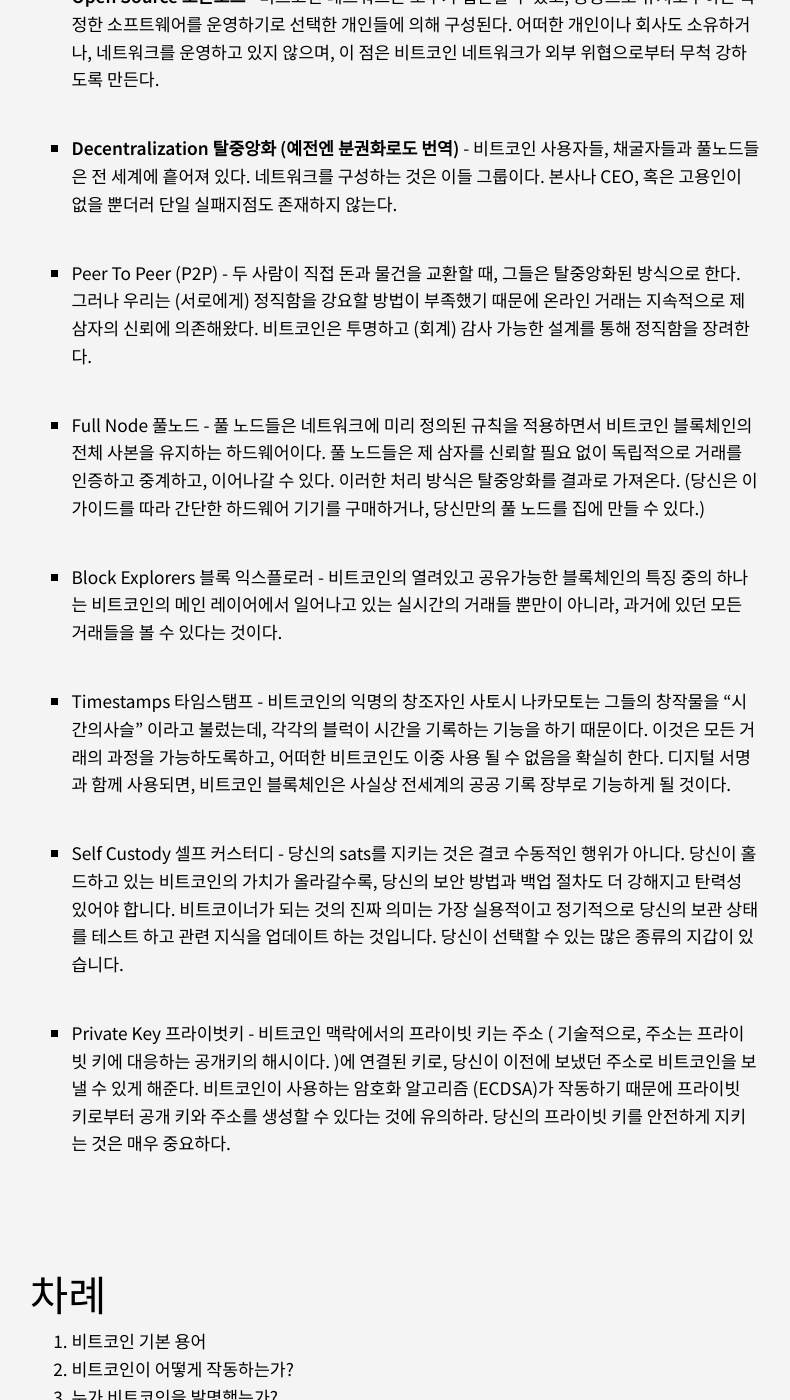
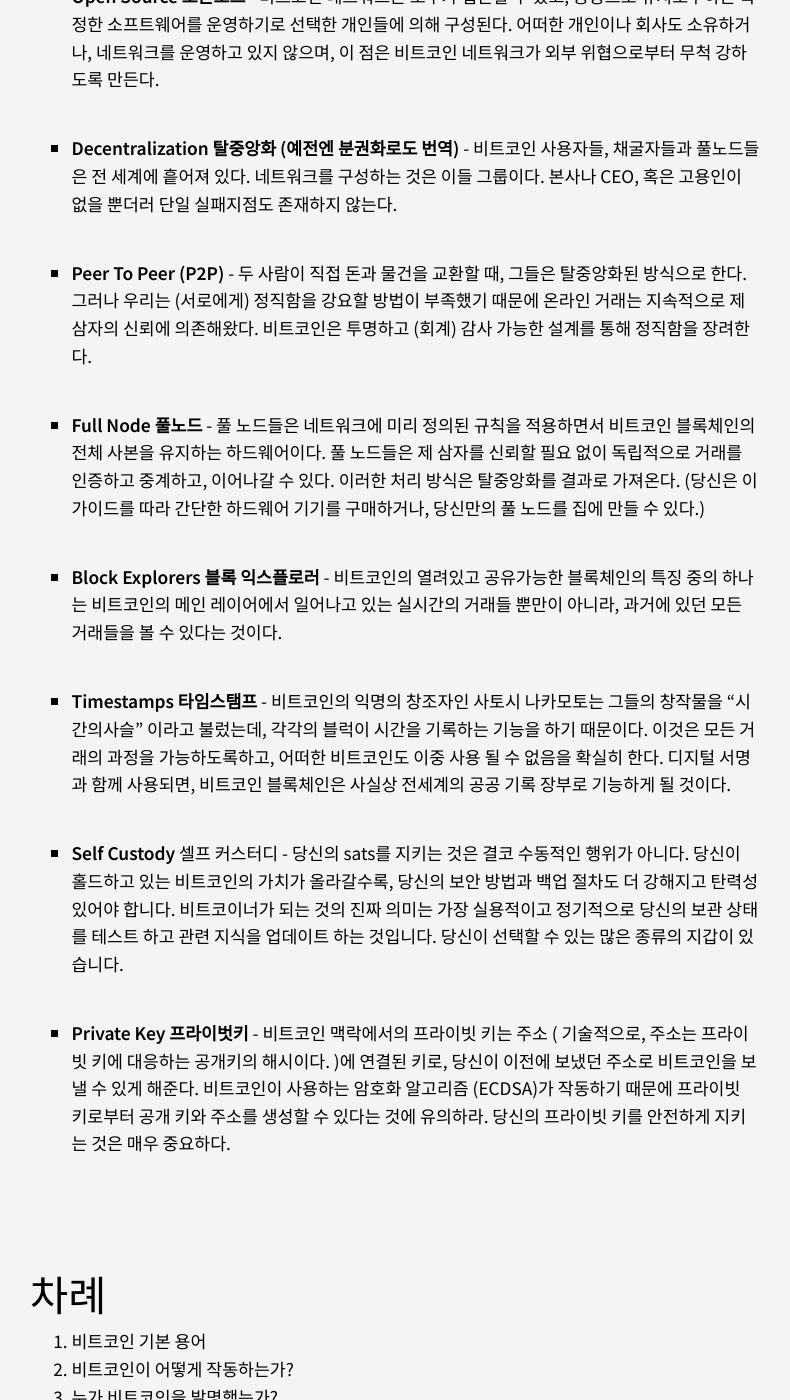
Before and after one commit to bitcoinkrorg/bitcoinkrorg.github.io, a Jekyll site: the page built from _posts/2022-04-18-번역-비트코인이란 무엇인가.md, in a window 1280 px wide and 1400 px high, scrolled down 1722 px. Shown: the whole window, without its empty margins (245-1035 px from the left). Built offline with Jekyll 4.4.1, drawn with Linux system fonts in a browser that asks for light colours; some of the changed text lies outside the part shown.

Commit message:
link update

```diff
--- a/_posts/2022-04-18-번역-비트코인이란 무엇인가.md
+++ b/_posts/2022-04-18-번역-비트코인이란 무엇인가.md
@@ -27,17 +27,17 @@ ori_address: https://bitcoinmagazine.com/guides/what-is-bitcoin
 
 * **Decentralization 탈중앙화 (예전엔 분권화로도 번역)** - 비트코인 사용자들, 채굴자들과 풀노드들은 전 세계에 흩어져 있다. 네트워크를 구성하는 것은 이들 그룹이다. 본사나 CEO, 혹은 고용인이 없을 뿐더러 단일 실패지점도 존재하지 않는다.
 
-* Peer To Peer (P2P) - 두 사람이 직접 돈과 물건을 교환할 때, 그들은 탈중앙화된 방식으로 한다. 그러나 우리는 (서로에게) 정직함을 강요할 방법이 부족했기 때문에 온라인 거래는 지속적으로 제 삼자의 신뢰에 의존해왔다. 비트코인은 투명하고 (회계) 감사 가능한 설계를 통해 정직함을 장려한다.
+* **Peer To Peer (P2P)** - 두 사람이 직접 돈과 물건을 교환할 때, 그들은 탈중앙화된 방식으로 한다. 그러나 우리는 (서로에게) 정직함을 강요할 방법이 부족했기 때문에 온라인 거래는 지속적으로 제 삼자의 신뢰에 의존해왔다. 비트코인은 투명하고 (회계) 감사 가능한 설계를 통해 정직함을 장려한다.
 
-* Full Node 풀노드 - 풀 노드들은 네트워크에 미리 정의된 규칙을 적용하면서 비트코인 블록체인의 전체 사본을 유지하는 하드웨어이다. 풀 노드들은 제 삼자를 신뢰할 필요 없이 독립적으로 거래를 인증하고 중계하고, 이어나갈 수 있다. 이러한 처리 방식은 탈중앙화를 결과로 가져온다. (당신은 이 가이드를 따라 간단한 하드웨어 기기를 구매하거나, 당신만의 풀 노드를 집에 만들 수 있다.)
+* **Full Node 풀노드** - 풀 노드들은 네트워크에 미리 정의된 규칙을 적용하면서 비트코인 블록체인의 전체 사본을 유지하는 하드웨어이다. 풀 노드들은 제 삼자를 신뢰할 필요 없이 독립적으로 거래를 인증하고 중계하고, 이어나갈 수 있다. 이러한 처리 방식은 탈중앙화를 결과로 가져온다. (당신은 이 가이드를 따라 간단한 하드웨어 기기를 구매하거나, 당신만의 풀 노드를 집에 만들 수 있다.)
 
-* Block Explorers 블록 익스플로러 - 비트코인의 열려있고 공유가능한 블록체인의 특징 중의 하나는 비트코인의 메인 레이어에서 일어나고 있는 실시간의 거래들 뿐만이 아니라, 과거에 있던 모든 거래들을 볼 수 있다는 것이다.
+* **Block Explorers 블록 익스플로러** - 비트코인의 열려있고 공유가능한 블록체인의 특징 중의 하나는 비트코인의 메인 레이어에서 일어나고 있는 실시간의 거래들 뿐만이 아니라, 과거에 있던 모든 거래들을 볼 수 있다는 것이다.
 
-* Timestamps 타임스탬프 - 비트코인의 익명의 창조자인 사토시 나카모토는 그들의 창작물을 “시간의사슬” 이라고 불렀는데, 각각의 블럭이 시간을 기록하는 기능을 하기 때문이다. 이것은 모든 거래의 과정을 가능하도록하고, 어떠한 비트코인도 이중 사용 될 수 없음을 확실히 한다.  디지털 서명과 함께 사용되면, 비트코인 블록체인은 사실상 전세계의 공공 기록 장부로 기능하게 될 것이다.
+* **Timestamps 타임스탬프** - 비트코인의 익명의 창조자인 사토시 나카모토는 그들의 창작물을 “시간의사슬” 이라고 불렀는데, 각각의 블럭이 시간을 기록하는 기능을 하기 때문이다. 이것은 모든 거래의 과정을 가능하도록하고, 어떠한 비트코인도 이중 사용 될 수 없음을 확실히 한다.  디지털 서명과 함께 사용되면, 비트코인 블록체인은 사실상 전세계의 공공 기록 장부로 기능하게 될 것이다.
 
-* Self Custody 셀프 커스터디 - 당신의 sats를 지키는 것은 결코 수동적인 행위가 아니다. 당신이 홀드하고 있는 비트코인의 가치가 올라갈수록, 당신의 보안 방법과 백업 절차도 더 강해지고 탄력성 있어야 합니다. 비트코이너가 되는 것의 진짜 의미는 가장 실용적이고 정기적으로 당신의 보관 상태를 테스트 하고 관련 지식을 업데이트 하는 것입니다. 당신이 선택할 수 있는 많은 종류의 지갑이 있습니다.
+* **Self Custody** 셀프 커스터디 - 당신의 sats를 지키는 것은 결코 수동적인 행위가 아니다. 당신이 홀드하고 있는 비트코인의 가치가 올라갈수록, 당신의 보안 방법과 백업 절차도 더 강해지고 탄력성 있어야 합니다. 비트코이너가 되는 것의 진짜 의미는 가장 실용적이고 정기적으로 당신의 보관 상태를 테스트 하고 관련 지식을 업데이트 하는 것입니다. 당신이 선택할 수 있는 많은 종류의 지갑이 있습니다.
 
-* Private Key 프라이벗키 - 비트코인 맥락에서의 프라이빗 키는 주소 ( 기술적으로, 주소는 프라이빗 키에 대응하는 공개키의 해시이다. )에 연결된 키로, 당신이 이전에 보냈던 주소로 비트코인을 보낼 수 있게 해준다. 비트코인이 사용하는 암호화 알고리즘 (ECDSA)가 작동하기 때문에 프라이빗 키로부터 공개 키와 주소를 생성할 수 있다는 것에 유의하라. 당신의 프라이빗 키를 안전하게 지키는 것은 매우 중요하다.
+* **Private Key 프라이벗키** - 비트코인 맥락에서의 프라이빗 키는 주소 ( 기술적으로, 주소는 프라이빗 키에 대응하는 공개키의 해시이다. )에 연결된 키로, 당신이 이전에 보냈던 주소로 비트코인을 보낼 수 있게 해준다. 비트코인이 사용하는 암호화 알고리즘 (ECDSA)가 작동하기 때문에 프라이빗 키로부터 공개 키와 주소를 생성할 수 있다는 것에 유의하라. 당신의 프라이빗 키를 안전하게 지키는 것은 매우 중요하다.
 
 ## 차례
 1. 비트코인 기본 용어
```
Also changed, not shown: other parts of _posts/2022-04-18-번역-비트코인이란 무엇인가.md (+24 -26 lines).
